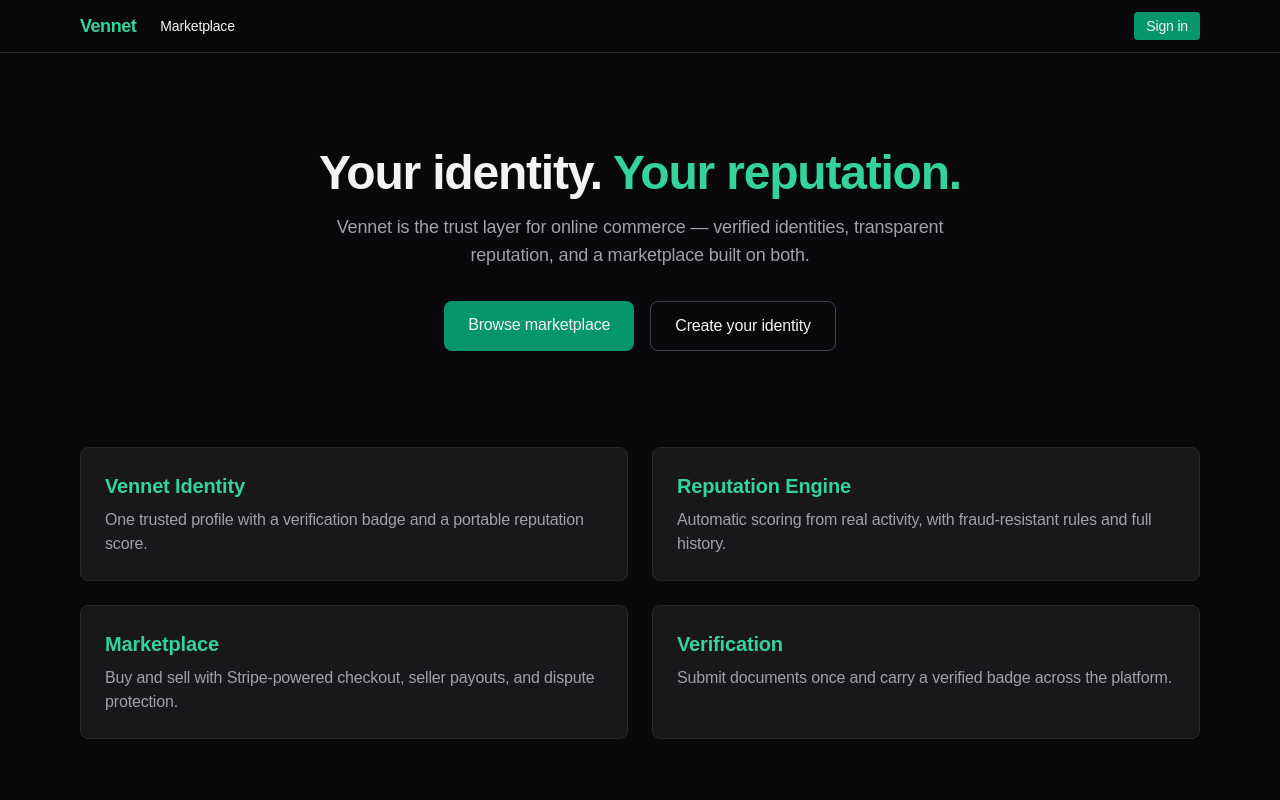
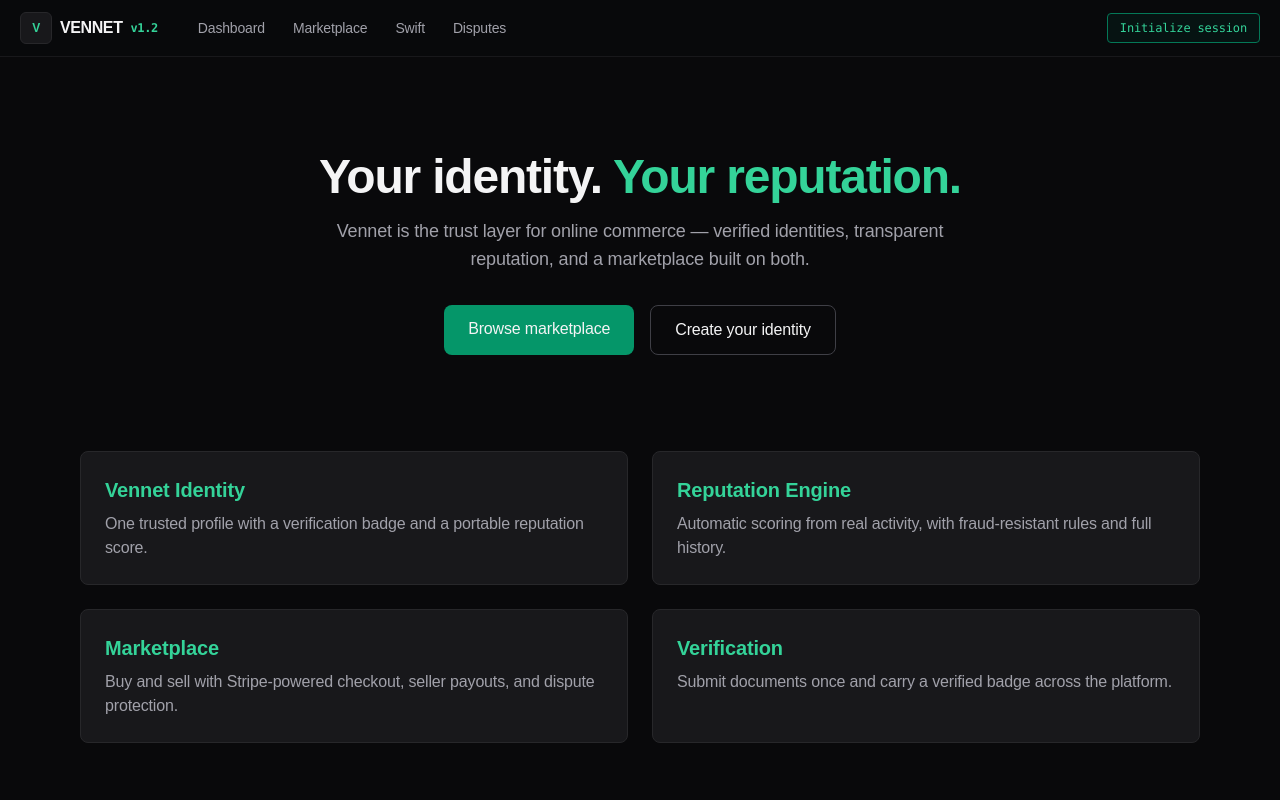
Before and after one commit to MagroOwner/Vennet, a Next.js app: page / in a window 1280 px wide. Shown: the top 800 px of the page. Built offline with nearby package versions, Linux system fonts and the light colour scheme; no server answers.

Commit message:
Redesign Vennet as operator dashboard

```diff
--- a/src/components/Navbar.tsx
+++ b/src/components/Navbar.tsx
@@ -7,57 +7,37 @@ export async function Navbar() {
   const session = await auth();
   const identity = session?.user?.id ? await getIdentity(session.user.id) : null;
   const role = session?.user?.role ?? "user";
+  const nav = [
+    ["Dashboard", "/dashboard"],
+    ["Marketplace", "/marketplace"],
+    ["Swift", "/dashboard/seller"],
+    ["Disputes", "/disputes"],
+  ] as const;
 
   return (
-    <nav className="border-b border-zinc-800 bg-zinc-950 text-zinc-100">
-      <div className="mx-auto flex max-w-6xl items-center justify-between px-4 py-3">
-        <div className="flex items-center gap-6">
-          <Link href="/" className="text-lg font-bold tracking-tight text-emerald-400">
-            Vennet
+    <nav className="sticky top-0 z-20 border-b border-zinc-900 bg-[#090a0c]/95 text-zinc-100 backdrop-blur">
+      <div className="mx-auto flex max-w-[1440px] items-center justify-between px-5 py-3">
+        <div className="flex items-center gap-7">
+          <Link href="/" className="flex items-center gap-2 text-base font-black tracking-tight">
+            <span className="grid h-8 w-8 place-items-center rounded-md border border-zinc-800 bg-zinc-900 text-xs text-emerald-400">V</span>
+            VENNET <span className="font-mono text-xs text-emerald-400">v1.2</span>
           </Link>
-          <Link href="/marketplace" className="text-sm hover:text-emerald-400">
-            Marketplace
-          </Link>
-          {session && (
-            <>
-              <Link href="/dashboard" className="text-sm hover:text-emerald-400">
-                Dashboard
+          <div className="hidden items-center gap-1 md:flex">
+            {nav.map(([label, href]) => (
+              <Link key={href} href={href} className="rounded-md px-3 py-1.5 text-sm text-zinc-400 transition hover:bg-zinc-900 hover:text-zinc-100">
+                {label}
               </Link>
-              <Link href="/dashboard/seller" className="text-sm hover:text-emerald-400">
-                Sell
-              </Link>
-              <Link href="/disputes" className="text-sm hover:text-emerald-400">
-                Disputes
-              </Link>
-            </>
-          )}
-          {(role === "admin" || role === "moderator") && (
-            <Link href="/admin" className="text-sm text-amber-400 hover:text-amber-300">
-              Admin
+            ))}
+            {(role === "admin" || role === "moderator") && <Link href="/admin" className="rounded-md px-3 py-1.5 text-sm text-zinc-400 hover:bg-zinc-900 hover:text-emerald-400">Admin</Link>}
+          </div>
+        </div>
+        <div className="flex items-center gap-3">
+          {session ? <>
+            <Link href="/settings" className="hidden rounded border border-zinc-800 px-3 py-1.5 font-mono text-xs text-zinc-300 sm:block">
+              <span className="mr-2 text-emerald-400">●</span>{identity?.name ?? session.user?.email}
             </Link>
-          )}
-        </div>
-        <div className="flex items-center gap-4">
-          {session ? (
-            <>
-              {identity?.isPro && (
-                <span className="rounded bg-emerald-600 px-2 py-0.5 text-xs font-semibold">
-                  PRO
-                </span>
-              )}
-              <Link href="/settings" className="text-sm hover:text-emerald-400">
-                {identity?.name ?? session.user?.email}
-              </Link>
-              <SignOutButton />
-            </>
-          ) : (
-            <Link
-              href="/login"
-              className="rounded bg-emerald-600 px-3 py-1 text-sm font-medium hover:bg-emerald-500"
-            >
-              Sign in
-            </Link>
-          )}
+            <SignOutButton />
+          </> : <Link href="/login" className="rounded border border-emerald-700 bg-emerald-950/30 px-3 py-1.5 font-mono text-xs text-emerald-400">Initialize session</Link>}
         </div>
       </div>
     </nav>
```
